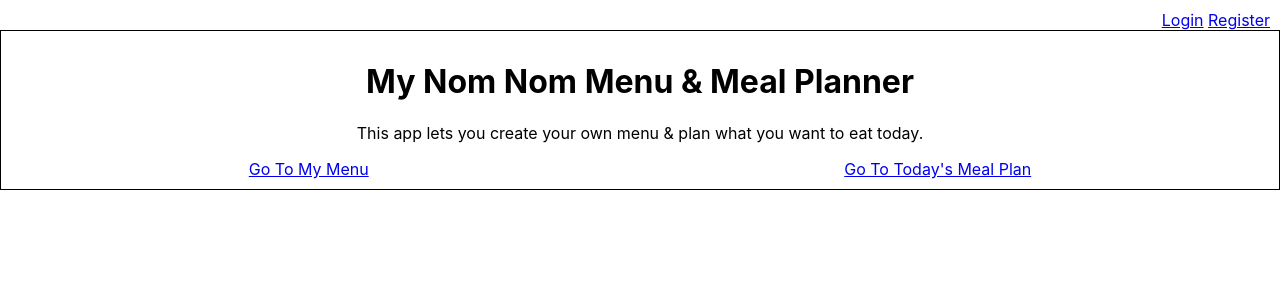
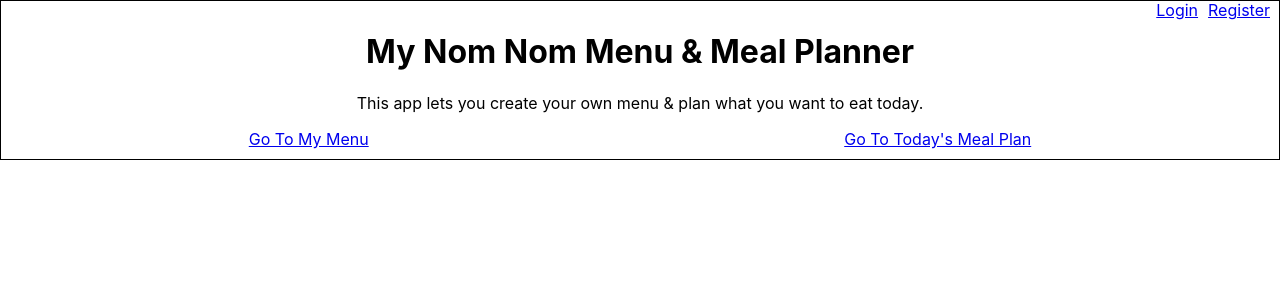
Before and after one commit to JKDev117/nom-nom-app, a React (Create React App) app: page / in a window 1280 px wide. Shown: the top 300 px of the page. Built offline with nearby package versions, Linux system fonts and the light colour scheme; no server answers.

Commit message:
modified Nav.js & Nav.css

```diff
--- a/src/components/Nav.css
+++ b/src/components/Nav.css
@@ -1,15 +1,8 @@
-.login-register-links {
-    text-align: right;
-    margin-right: 10px;
-    margin-top: 10px;
-}
-
-.logout-link{
+.login-link, .logout-link, .register-link  {
     float: right;
     margin-right: 10px;
 }
 
-
 .logo {
     text-decoration: none
 }
--- a/src/components/Nav.js
+++ b/src/components/Nav.js
@@ -6,21 +6,40 @@ import TokenService from '../services/token-service';
 export default function Nav() {
   let location = useLocation()
 
+  function renderLogOutLink(){
+    return(
+        <Link to="/" className='logout-link'>Logout</Link>
+    )
+  }
+
+  function renderLogInLink(){
+    return(
+      <Link to="/login" className='login-link'>Login</Link>
+    )
+  }
+
   switch (location.pathname) {
     case '/':
       return (
-        <nav className='login-register-links'>
+        <nav>
             { TokenService.hasAuthToken() ?
-             <Link to="/">Logout</Link>
-                :
-             <>
-              <Link to="/login">Login</Link>
-              {' '}
-              <Link to='/'>Register</Link>
-             </>
+                renderLogOutLink()
+                  :
+                <>
+                  <Link to='/' className='register-link'>Register</Link>
+                  {' '}
+                  {renderLogInLink()}
+                </>
             }
         </nav>
       )
+    case TokenService.hasAuthToken():
+        return (
+          <nav>
+                renderLogOutLink()
+
+          </nav>
+        )
     case '/menu':
       return (
         <nav>
@@ -28,7 +47,7 @@ export default function Nav() {
             {" "}
             <Link to={'/meal-plan'}>My Meal Plan</Link>
             {" "}
-            <Link to="/" className='logout-link'>Logout</Link>
+            {renderLogOutLink()}
         </nav>
       )
     case '/meal-plan':
@@ -38,16 +57,16 @@ export default function Nav() {
             {" "}
             <Link to={'/menu'}>My Menu</Link>
             {" "}
-            <Link to="/" className='logout-link'>Logout</Link>
+            {renderLogOutLink()}
         </nav>
       )
-    case '/add-menu-item' || 'edit-menu-item':
+    case '/add-menu-item':
       return (
-        <nav className='login-register-nav'>
-             <Link to="/">Logout</Link>
+        <nav>
+              {renderLogOutLink()}
         </nav>
       )
-    case '/login' || '/register':
+    case ('/login' || '/register'):
       return (
         <nav>
           <h1>
@@ -58,7 +77,11 @@ export default function Nav() {
         </nav>
       )
     default:
-      break;
+      return(
+        <nav>
+              {renderLogOutLink()}
+        </nav>
+      )
   }
 
 }
```
